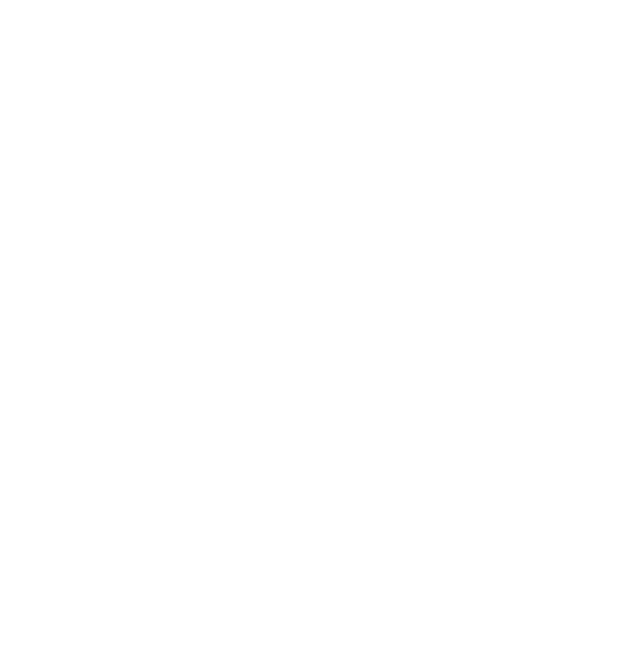
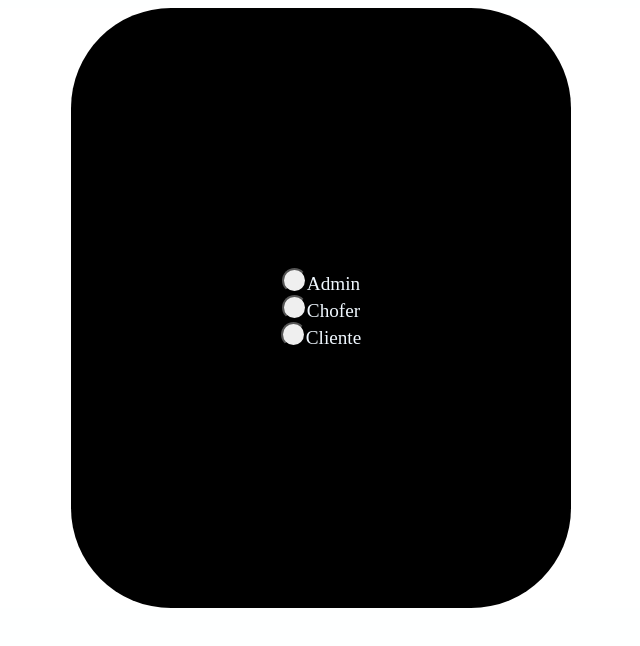
Before and after one commit to Fabiogamboa/AppTaxiRamu, a plain HTML site: page index.html in a window 1280 px wide. Shown: the whole page, without its empty margins (319-959 px from the left). Drawn offline with Linux system fonts and the light colour scheme.

Commit message:
Index 1.0

```diff
--- a/index.html
+++ b/index.html
@@ -1,11 +1,26 @@
 <!DOCTYPE html>
 <html lang="en">
 <head>
+    <link rel="stylesheet" href="styles.css">
     <meta charset="UTF-8">
     <meta name="viewport" content="width=device-width, initial-scale=1.0">
-    <title>Document</title>
+    <title>AppTaxiRamu</title>
 </head>
 <body>
-
+    <div class="divprincipal">
+        <div class="divcentral">
+            <div class="divinter">
+                <div>
+                    <button class="boton_seleccion"></button>Admin
+                </div>
+                <div>
+                    <button class="boton_seleccion"></button>Chofer
+                </div>
+                <div>
+                    <button class="boton_seleccion"></button>Cliente
+                </div>
+            </div>
+        </div>
+    </div>
 </body>
 </html>
--- /dev/null
+++ b/styles.css
@@ -0,0 +1,38 @@
+body{
+    width: auto;
+    background-color:rgb(254, 255, 255);
+}
+
+.divprincipal{
+    display: flex;
+    justify-content: center;
+    width: auto;
+    height: auto;
+    background-color: rgb(255, 255, 255);
+}
+
+.divcentral{
+    display: flex;
+    justify-content: center;
+    align-items: center;
+    width: 500px;
+    background-color: rgb(0, 0, 0);
+    height: 600px;
+    border-radius: 100px;
+}
+
+.divinter{
+    font-size: larger;
+    display: flex;
+    flex-direction: column;
+    justify-content: center;
+    align-items: center;
+    color: aliceblue
+    ;
+}
+
+.boton_seleccion{
+    border-radius: 160px;
+    width: 25px;
+    height: 25px;
+}
```
